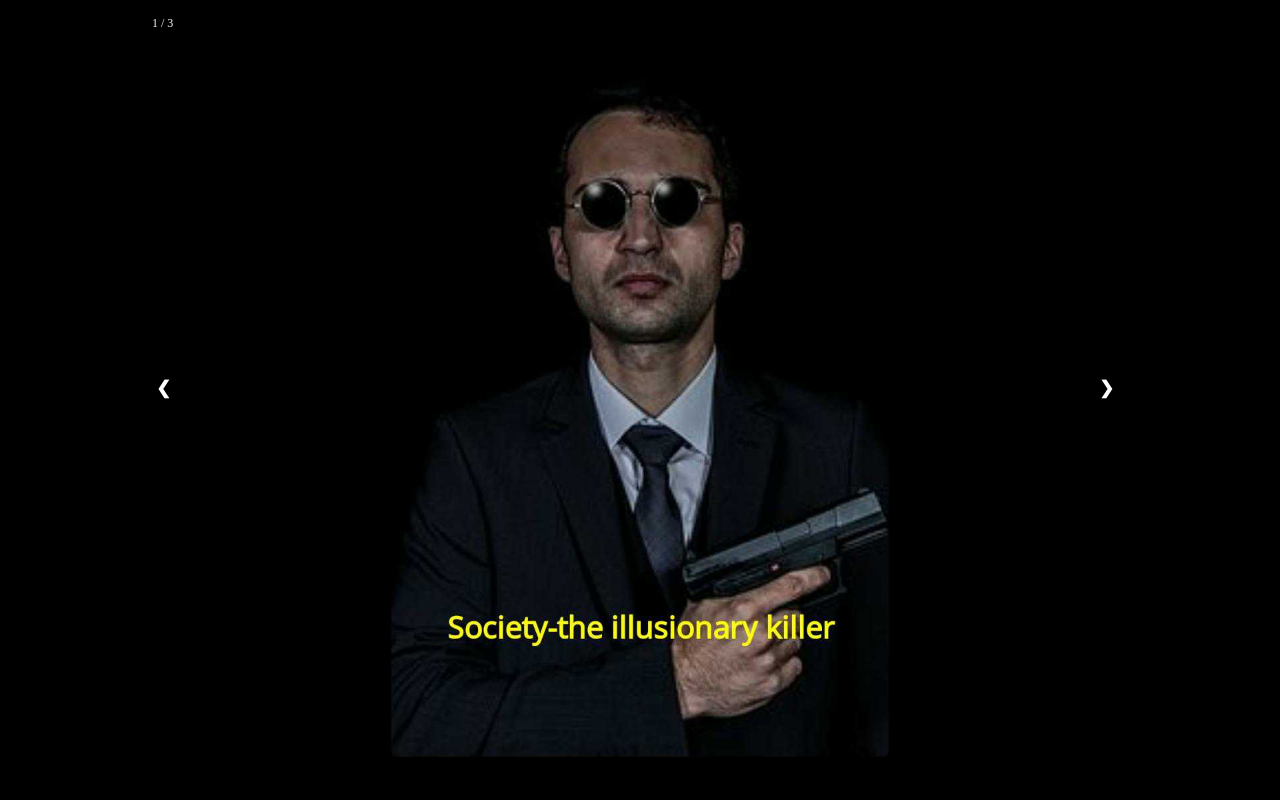
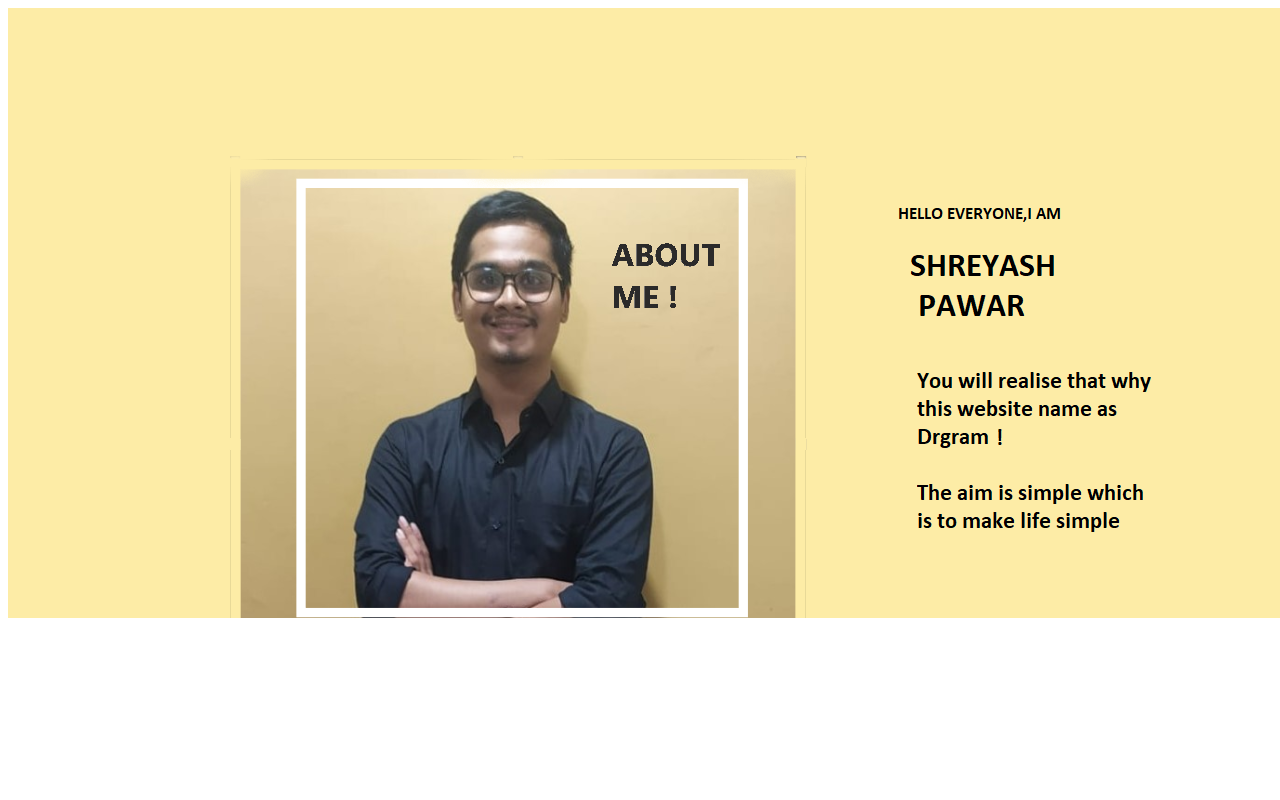
Before and after one commit to Shreyashpawar2/Drgram.com, a plain HTML site: page to.html in a window 1280 px wide. Shown: the top 800 px of the page. Drawn offline with Linux system fonts and the light colour scheme.

Commit message:
Update to.html

```diff
--- a/to.html
+++ b/to.html
@@ -1,166 +1,11 @@
 <html>
 <head>
-<style>
- * {box-sizing:border-box}
 
-/* Slideshow container */
-.slideshow-container {
-  max-width: 1000px;
-  position: relative;
-  margin: auto;
-}
-
-/* Hide the images by default */
-.mySlides {
-  display: none;
-}
-
-/* Next & previous buttons */
-.prev, .next {
-  cursor: pointer;
-  position: absolute;
-  top: 50%;
-  width: auto;
-  margin-top: -22px;
-  padding: 16px;
-  color:white;
-  font-weight: bold;
-  font-size: 18px;
-  transition: 0.6s ease;
-  border-radius: 0 3px 3px 0;
-  user-select: none;
-}
-
-/* Position the "next button" to the right */
-.next {
-  right: 10;
-  border-radius: 3px 0 0 3px;
-}
-
-/* On hover, add a black background color with a little bit see-through */
-.prev:hover, .next:hover {
-  background-color: black;
-}
-
-/* Caption text */
-.text {
-  color: #f2f2f2;
-  font-size: 15px;
-  padding: 8px 12px;
-  position: absolute;
-  bottom: 8px;
-  width: 100%;
-  text-align: center;
-}
-
-/* Number text (1/3 etc) */
-.numbertext {
-  color: #f2f2f2;
-  font-size: 12px;
-  padding: 8px 12px;
-  position: absolute;
-  top: 0;
-}
-
-
-
-/* Fading animation */
-.fade {
-  -webkit-animation-name: fade;
-  -webkit-animation-duration: 1.5s;
-  animation-name: fade;
-  animation-duration: 1.5s;
-}
-
-@-webkit-keyframes fade {
-  from {opacity: .4}
-  to {opacity: 1}
-}
-
-@keyframes fade {
-  from {opacity: .4}
-  to {opacity: 1}
-}
-</style>
-<head>
-<body style="background-color:black">
-<!-- Slideshow container -->
-<div class="slideshow-container">
-
-  <!-- Full-width images with number and caption text -->
-  <div class="mySlides fade">
-    <div class="numbertext">1 / 3</div>
-    <img src="1613667196869.jpg" style="width:50%;margin-left:250px">
-    <div class="text"></div>
-  </div>
-
-  <div class="mySlides fade">
-    <div class="numbertext">2 / 3</div>
-    <img src="IMG_20200813_120552-01.jpeg" style="width:50%;margin-left:250px">
-    <div class="text"></div>
-  </div>
-
-  <div class="mySlides fade">
-    <div class="numbertext">3 / 3</div>
-    <img src="1614244916769.jpg" style="width:50%;margin-left:250px">
-    <div class="text"></div>
-  </div>
-
-  <!-- Next and previous buttons -->
-  <a class="prev" onclick="plusSlides(-1)">&#10094;</a>
-  <a class="next" onclick="plusSlides(1)">&#10095;</a>
-</div>
-<br>
-
-<!-- The dots/circles -->
-<div style="text-align:center">
-  <span class="dot" onclick="currentSlide(1)"></span>
-  <span class="dot" onclick="currentSlide(2)"></span>
-  <span class="dot" onclick="currentSlide(3)"></span>
-</div>
-<script>
-var slideIndex = 1;
-showSlides(slideIndex);
-
-// Next/previous controls
-function plusSlides(n) {
-  showSlides(slideIndex += n);
-}
-
-// Thumbnail image controls
-function currentSlide(n) {
-  showSlides(slideIndex = n);
-}
-
-function showSlides(n) {
-  var i;
-  var slides = document.getElementsByClassName("mySlides");
-  var dots = document.getElementsByClassName("dot");
-  if (n > slides.length) {slideIndex = 1}
-  if (n < 1) {slideIndex = slides.length}
-  for (i = 0; i < slides.length; i++) {
-      slides[i].style.display = "none";
-  }
-  for (i = 0; i < dots.length; i++) {
-      dots[i].className = dots[i].className.replace(" active", "");
-  }
-  slides[slideIndex-1].style.display = "block";
-  dots[slideIndex-1].className += " active";
-}
-
-
-
-
-</script>
-  <br><br><br><br><br><br><br><br><br><br>
   <div>
   <iframe src="2022-01-13 (1).png" style="height:610px; width:1700px ; border:none">
 
 
-    <iframe style="color:white">
-     <h4> HELLO EVERYONE ,I AM</h4><br>
-	 <h2>SHREYASH<h2><br>
-	  <h2>PAWAR<h2><br>
+
 
 
 
```
